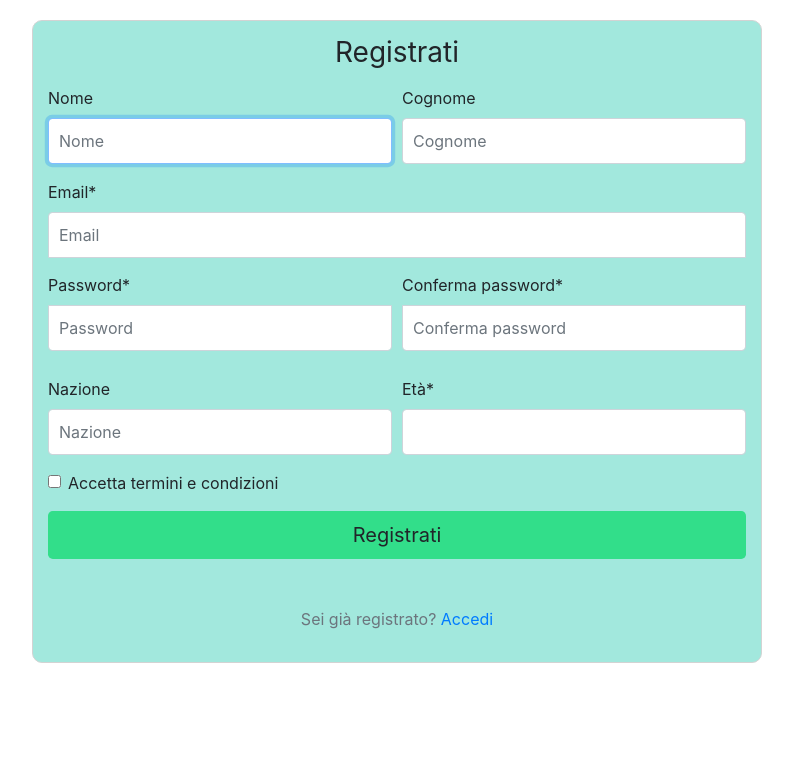
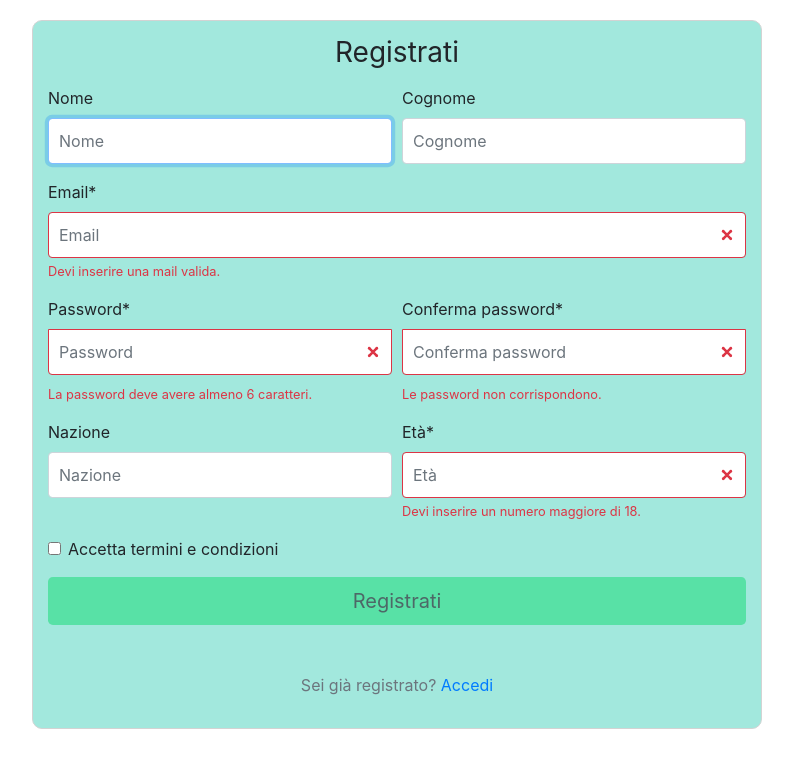
Before and after one commit to Pater999/stock-trader-vue, a Vue app: page /register in a window 1280 px wide. Shown: the top 768 px of the page, without its empty margins (243-1036 px from the left). Built offline with nearby package versions, Linux system fonts and the light colour scheme.

Commit message:
Aggiunta validazione input

```diff
--- a/src/store/modules/users.js
+++ b/src/store/modules/users.js
@@ -5,7 +5,8 @@ import Axios from 'axios';
 const state = {
   idToken: null,
   userId: null,
-  user: null
+  user: null,
+  error: null
 };
 
 const mutations = {
@@ -19,6 +20,9 @@ const mutations = {
   clearAuthData(state) {
     state.idToken = null;
     state.userId = null;
+  },
+  storeError(state, data) {
+    state.error = data;
   }
 };
 
@@ -29,7 +33,9 @@ const actions = {
     }, expirationTime * 1000);
   },
   signup({ commit, dispatch }, authData) {
-    axios.post('https://identitytoolkit.googleapis.com/v1/accounts:signUp?key=AIzaSyAwcOr6WLRbRJ8A00amqZJGNSCcEhLDEK0', { email: authData.email, password: authData.password, returnSecureToken: true }).then((res) => {
+    axios
+      .post('https://identitytoolkit.googleapis.com/v1/accounts:signUp?key=AIzaSyAwcOr6WLRbRJ8A00amqZJGNSCcEhLDEK0', { email: authData.email, password: authData.password, returnSecureToken: true })
+      .then((res) => {
         commit('authUser', { token: res.data.idToken, userId: res.data.localId });
         localStorage.setItem('token', res.data.idToken);
         localStorage.setItem('userId', res.data.localId);
@@ -38,10 +44,15 @@ const actions = {
         dispatch('storeUser', authData);
         dispatch('setLogoutTimer', res.data.expiresIn);
         router.replace('/');
+      })
+      .catch((error) => {
+        commit('storeError', error);
       });
   },
   login({ commit, dispatch }, authData) {
-    axios.post('https://identitytoolkit.googleapis.com/v1/accounts:signInWithPassword?key=AIzaSyAwcOr6WLRbRJ8A00amqZJGNSCcEhLDEK0', { email: authData.email, password: authData.password, returnSecureToken: true }).then((res) => {
+    axios
+      .post('https://identitytoolkit.googleapis.com/v1/accounts:signInWithPassword?key=AIzaSyAwcOr6WLRbRJ8A00amqZJGNSCcEhLDEK0', { email: authData.email, password: authData.password, returnSecureToken: true })
+      .then((res) => {
         commit('authUser', { token: res.data.idToken, userId: res.data.localId });
         localStorage.setItem('token', res.data.idToken);
         localStorage.setItem('userId', res.data.localId);
@@ -50,6 +61,9 @@ const actions = {
         dispatch('initStocks');
         dispatch('loadUserData');
         router.replace('/');
+      })
+      .catch((error) => {
+        commit('storeError', error);
       });
   },
   tryAutoLogin({ commit, dispatch }) {
@@ -88,8 +102,14 @@ const actions = {
 };
 
 const getters = {
+  idToken: (state) => {
+    return state.idToken;
+  },
   user: (state) => {
     return state.user;
+  },
+  error: (state) => {
+    return state.error;
   }
 };
 
--- a/src/views/Login.vue
+++ b/src/views/Login.vue
@@ -10,8 +10,11 @@
       <input type="email" v-model="form.email" class="form-control" placeholder="Indirizzo email" required autofocus />
       <label for="inputPassword" class="sr-only">Password</label>
       <input type="password" v-model="form.password" pattern=".{6,}" class="form-control" placeholder="Password" required />
+
       <button class="btn btn-lg btn-block" style="background-color: #32DE8A" type="submit">Accedi</button>
-      <p class="mt-5 mb-3 text-muted text-center">Non hai un account? <router-link to="/register" tag="a">Registrati</router-link></p>
+      <b-alert style="margin-top:20px" variant="warning" :show="errore != null" dismissible @dismissed="errore = null" fade>Email o password errati!</b-alert>
+
+      <p class="mb-3 text-muted text-center" style="margin-top:20px">Non hai un account? <router-link to="/register" tag="a">Registrati</router-link></p>
     </form>
   </div>
 </template>
@@ -30,6 +33,16 @@ export default {
     onSubmit(evt) {
       evt.preventDefault();
       this.$store.dispatch('login', { email: this.form.email, password: this.form.password });
+    }
+  },
+  computed: {
+    errore: {
+      get() {
+        return this.$store.getters.error;
+      },
+      set(value) {
+        this.$store.commit('storeError', value);
+      }
     }
   }
 };
--- a/src/views/Register.vue
+++ b/src/views/Register.vue
@@ -15,17 +15,26 @@
       <div class="form-row">
         <div class="form-group col-md-12">
           <label for="inputEmail4">Email*</label>
-          <input v-model="form.email" type="email" class="form-control" id="inputEmail4" placeholder="Email" required />
+          <b-form-input id="inputEmail4" v-model="form.email" :state="validEmail" aria-describedby="input-live-help input-live-feedback" placeholder="Email" trim></b-form-input>
+          <b-form-invalid-feedback id="inputEmail4-feedback">
+            Devi inserire una mail valida.
+          </b-form-invalid-feedback>
         </div>
       </div>
       <div class="form-row">
         <div class="form-group col-md-6">
           <label for="inputPassword">Password*</label>
-          <input v-model="form.password" type="password" class="form-control" id="inputPassword" placeholder="Password" pattern=".{6,}" required />
+          <b-form-input id="inputPassword" type="password" v-model="form.password" :state="validPassword" aria-describedby="input-live-help input-live-feedback" placeholder="Password" trim></b-form-input>
+          <b-form-invalid-feedback id="inputPassword-feedback">
+            La password deve avere almeno 6 caratteri.
+          </b-form-invalid-feedback>
         </div>
         <div class="form-group col-md-6">
           <label for="inputPassword2">Conferma password*</label>
-          <input v-model="form.confirmPassword" type="password" class="form-control" id="inputPassword2" placeholder="Conferma password" pattern=".{6,}" required />
+          <b-form-input id="inputPassword2" type="password" v-model="form.confirmPassword" :state="validConfirmPassword" aria-describedby="input-live-help input-live-feedback" placeholder="Conferma password" trim></b-form-input>
+          <b-form-invalid-feedback id="inputPassword2-feedback">
+            Le password non corrispondono.
+          </b-form-invalid-feedback>
         </div>
       </div>
       <div class="form-row">
@@ -35,7 +44,10 @@
         </div>
         <div class="form-group col-md-6">
           <label for="inputYears">Età*</label>
-          <input v-model="form.years" type="number" class="form-control" id="inputYears" required />
+          <b-form-input id="inputYears" type="number" v-model="form.years" :state="validYears" aria-describedby="input-live-help input-live-feedback" placeholder="Età" trim></b-form-input>
+          <b-form-invalid-feedback id="inputYears-feedback">
+            Devi inserire un numero maggiore di 18.
+          </b-form-invalid-feedback>
         </div>
       </div>
       <div class="form-group">
@@ -46,7 +58,10 @@
           </label>
         </div>
       </div>
-      <button class="btn btn-lg btn-block" style="background-color: #32DE8A" type="submit">Registrati</button>
+      <button class="btn btn-lg btn-block" :disabled="!validEmail || !validPassword || !validConfirmPassword || !validYears" style="background-color: #32DE8A" type="submit">Registrati</button>
+
+      <b-alert style="margin-top:20px" variant="warning" :show="errore != null" dismissible @dismissed="errore = null" fade>La mail inserita è già stata utilizzata!</b-alert>
+
       <p class="mt-5 mb-3 text-muted text-center">Sei già registrato? <router-link to="/login" tag="a">Accedi</router-link></p>
     </form>
   </div>
@@ -72,6 +87,30 @@ export default {
     onSubmit(evt) {
       evt.preventDefault();
       this.$store.dispatch('signup', this.form);
+    }
+  },
+  computed: {
+    validEmail() {
+      let mailformat = /^\w+([.-]?\w+)*@\w+([.-]?\w+)*(\.\w{2,3})+$/;
+      if (this.form.email.match(mailformat)) return true;
+      else return false;
+    },
+    validPassword() {
+      return this.form.password.length > 5 ? true : false;
+    },
+    validConfirmPassword() {
+      return this.form.password == this.form.confirmPassword && this.form.confirmPassword.length > 5 ? true : false;
+    },
+    validYears() {
+      return this.form.years > 17 ? true : false;
+    },
+    errore: {
+      get() {
+        return this.$store.getters.error;
+      },
+      set(value) {
+        this.$store.commit('storeError', value);
+      }
     }
   }
 };
```
Lines whose indentation alone changed are shown as unchanged.
